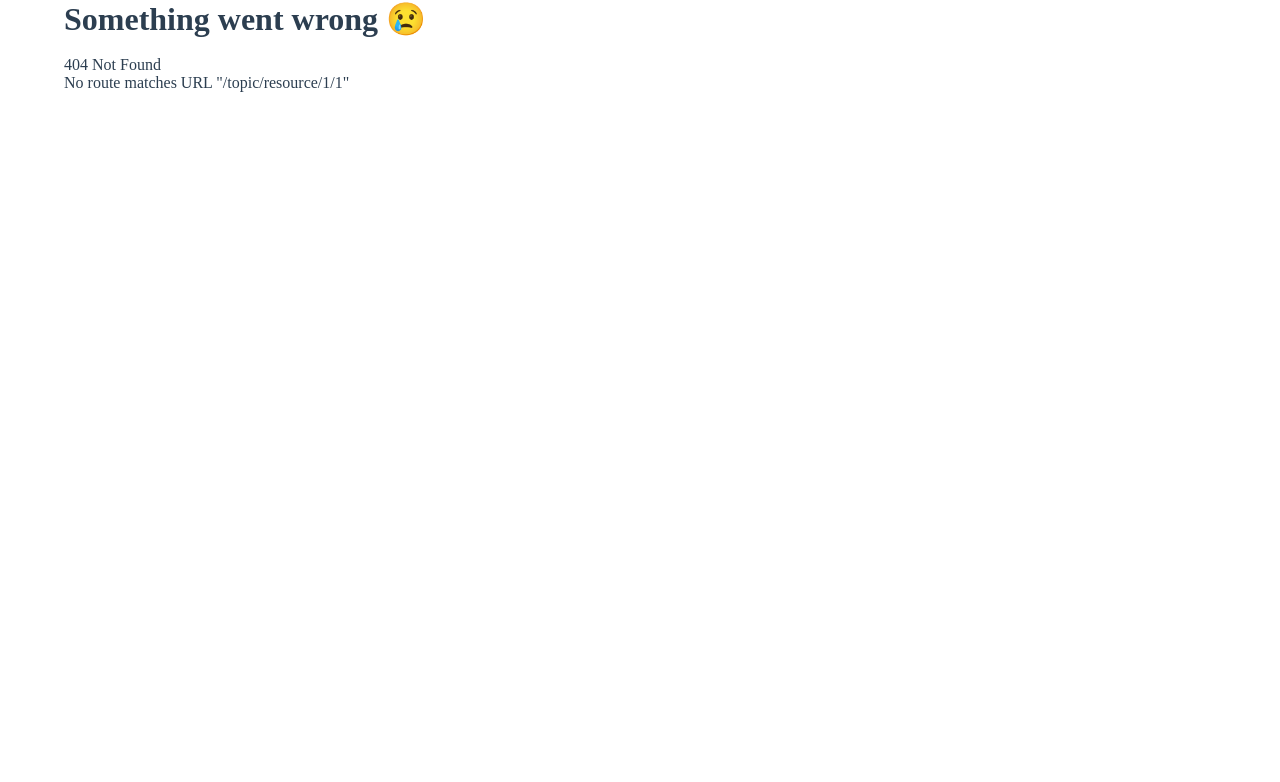
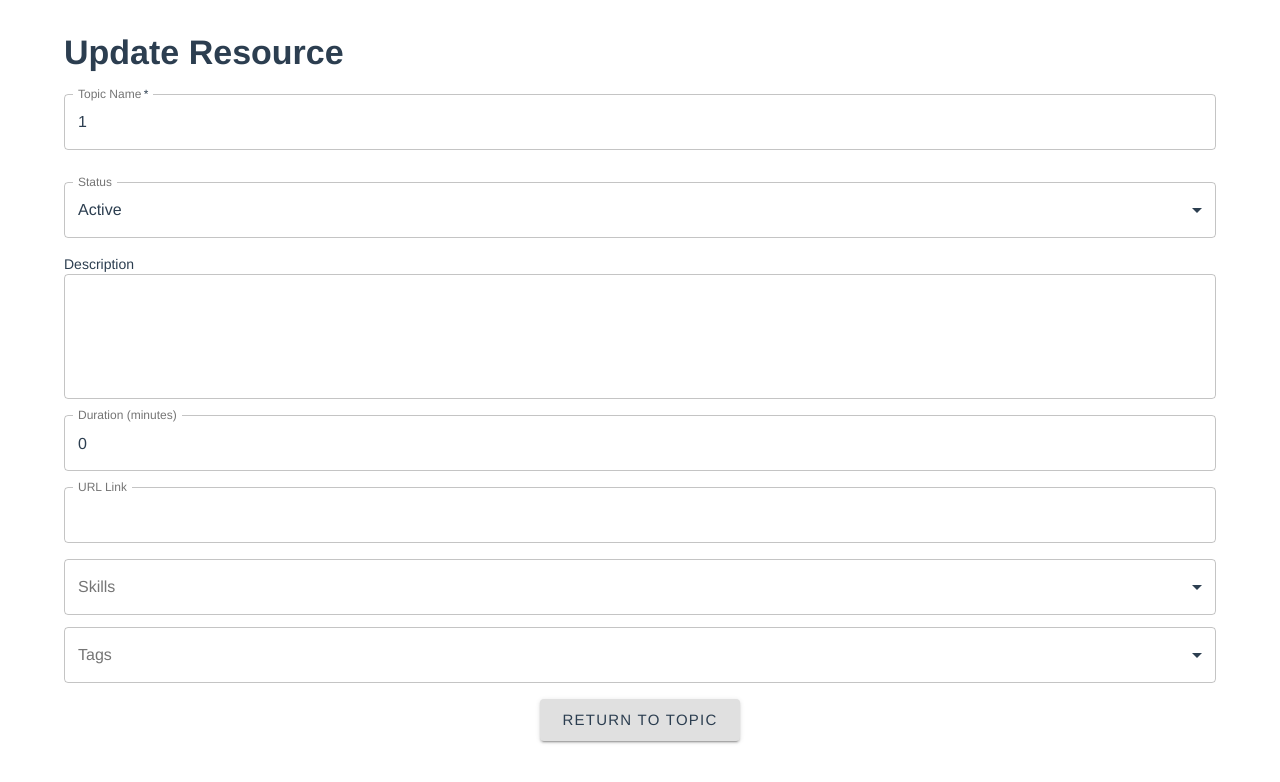
Before and after one commit to agile-learning-institute/mentorHub-topic-ui, a React (Vite) app: page /topic/resource/1/1 in a window 1280 px wide. Before the commit this address had no page. Shown: the top 782 px of the page. Built offline with nearby package versions, Linux system fonts and the light colour scheme; a web font is replaced by a local one.

Commit message:
Topic UI issue#11 Add redirect to Edit page for new skill/resource (#12)
* initial ui for /topics mock data, basic sorting

* initial mock backend with add topic, skill, resource

* redirect to edit pages for skill/resource

```diff
--- a/src/App.jsx
+++ b/src/App.jsx
@@ -90,7 +90,7 @@ const router = createBrowserRouter([
         // loader: UpdateTopic.loader,
       },
       {
-        path: "resource/:topicId/:resourceName",
+        path: "topic/resource/:topicId/:resourceName",
         element: <UpdateResource />,
         loader: UpdateResource.loader,
       },
--- a/src/pages/UpdateResource.jsx
+++ b/src/pages/UpdateResource.jsx
@@ -12,7 +12,9 @@ import {
 } from "@mui/material";
 import { useRef, useState } from "react";
 import { useLoaderData } from "react-router";
+import { useNavigate } from 'react-router-dom'
 import { useMockTopics } from "../context/MockTopicsContext";
+import { useTheme } from "@emotion/react";
 
 const mockTags = [
   "$",
@@ -52,6 +54,8 @@ function UpdateResource() {
   );
   const [skills, setSkills] = useState(resourceSkillNames || []);
   const skillInput = useRef(null);
+  const navigate = useNavigate()
+  const theme = useTheme();
 
   const handleSkillsChange = (event) => {
     setSkills(event.target.value);
@@ -158,7 +162,7 @@ function UpdateResource() {
             renderValue={(selected) => selected.join(", ")}
             sx={{ marginBottom: 1.5 }}
           >
-            {topicSkills.map((s, i) => (
+            {topicSkills?.map((s, i) => (
               <MenuItem key={i} value={s} onClick={handleSkillsChange}>
                 <Checkbox
                   checked={
@@ -214,6 +218,14 @@ function UpdateResource() {
           ))}
         </Select>
       </FormControl>
+      <Box mt={2} display={"flex"} justifyContent="center">
+        <Button
+          onClick={() => navigate(-1)}
+          sx={{ backgroundColor: theme.palette.grey[300] }}
+        >
+          Return to Topic
+        </Button>
+      </Box>
     </Box>
   );
 }
--- a/src/pages/UpdateSkill.jsx
+++ b/src/pages/UpdateSkill.jsx
@@ -1,5 +1,6 @@
 import {
   Box,
+  Button,
   FormControl,
   InputLabel,
   ListItemText,
@@ -9,9 +10,11 @@ import {
   Typography,
 } from "@mui/material";
 import { useState } from "react";
-import { useParams } from "react-router-dom";
+import { useNavigate, useParams } from "react-router-dom";
 import { useMockTopics } from "../context/MockTopicsContext";
 import { mockMastery, mockSpecialty } from "../mockdata/mockdata";
+import { useTheme } from "@emotion/react";
+
 function UpdateSkill() {
   const { topicId, skillId } = useParams();
   const { state: mockTopics, updateSkill } = useMockTopics();
@@ -21,10 +24,12 @@ function UpdateSkill() {
   const [status, setStatus] = useState(skill?.status || "Active");
   const [description, setDescription] = useState(skill?.description || "");
   const [mastery, setMastery] = useState(skill?.mastery || "");
-  const [speciality, setSpeciality] = useState(skill?.speciality || '');
+  const [speciality, setSpeciality] = useState(skill?.speciality || "");
+  const theme = useTheme();
+  const navigate = useNavigate();
 
   function handleBlur(e) {
-    const fieldName = e.currentTarget?.getAttribute("id") || 'status';
+    const fieldName = e.currentTarget?.getAttribute("id") || "status";
     const fieldValue = e.target.value;
 
     const currentValue = topic.Skills[skillId][fieldName];
@@ -131,7 +136,17 @@ function UpdateSkill() {
           ))}
         </Select>
       </FormControl>
+
+      <Box mt={2} display={"flex"} justifyContent="center">
+        <Button
+          onClick={() => navigate(-1)}
+          sx={{ backgroundColor: theme.palette.grey[300] }}
+        >
+          Return to Topic
+        </Button>
+      </Box>
     </Box>
   );
 }
+
 export default UpdateSkill;
--- a/src/pages/UpdateTopic.jsx
+++ b/src/pages/UpdateTopic.jsx
@@ -53,9 +53,7 @@ function UpdateTopic() {
       return;
     }
     addResource(topicId, { Name: newResourceValue });
-    setResources([...resources, { Name: newResourceValue }]);
-    setShowAddResource(false);
-    setNewResourceValue("");
+    navigate(`/topic/resource/${topicId}/${newResourceValue}`);
   }
 
   function handleBlur(e) {
@@ -103,9 +101,7 @@ function UpdateTopic() {
     };
 
     addSkillToTopic(topicId, skillObj);
-    setSkills([...skills, skillObj]);
-    setShowAddSkill(false);
-    setNewSkillValue("");
+    navigate(`/topic/skills/${topicId}/${skills.length}`);
   }
 
   if (!topic) return <p>Sorry , topic not found.</p>;
@@ -210,7 +206,7 @@ function UpdateTopic() {
                   size="small"
                   sx={{ ml: 2 }}
                 >
-                  Edit
+                  Details
                 </Button>
               </Box>
             ))}
@@ -268,11 +264,13 @@ function UpdateTopic() {
             >
               <Typography variant="body2">{res?.Name}</Typography>
               <Button
-                onClick={() => navigate(`/resource/${topicId}/${res.Name}`)}
+                onClick={() =>
+                  navigate(`/topic/resource/${topicId}/${res.Name}`)
+                }
                 size="small"
                 sx={{ ml: 2 }}
               >
-                Edit
+                Details
               </Button>
             </Box>
           ))}
@@ -286,7 +284,7 @@ function UpdateTopic() {
 
       {/* Conditionally render the "Add Resource" form */}
       {showAddResource && (
-        <form onSubmit={handleAddResource}>
+        <form>
           <Box border={1} borderColor="grey.400" borderRadius={1} p={2}>
             <TextField
               value={newResourceValue}
```
